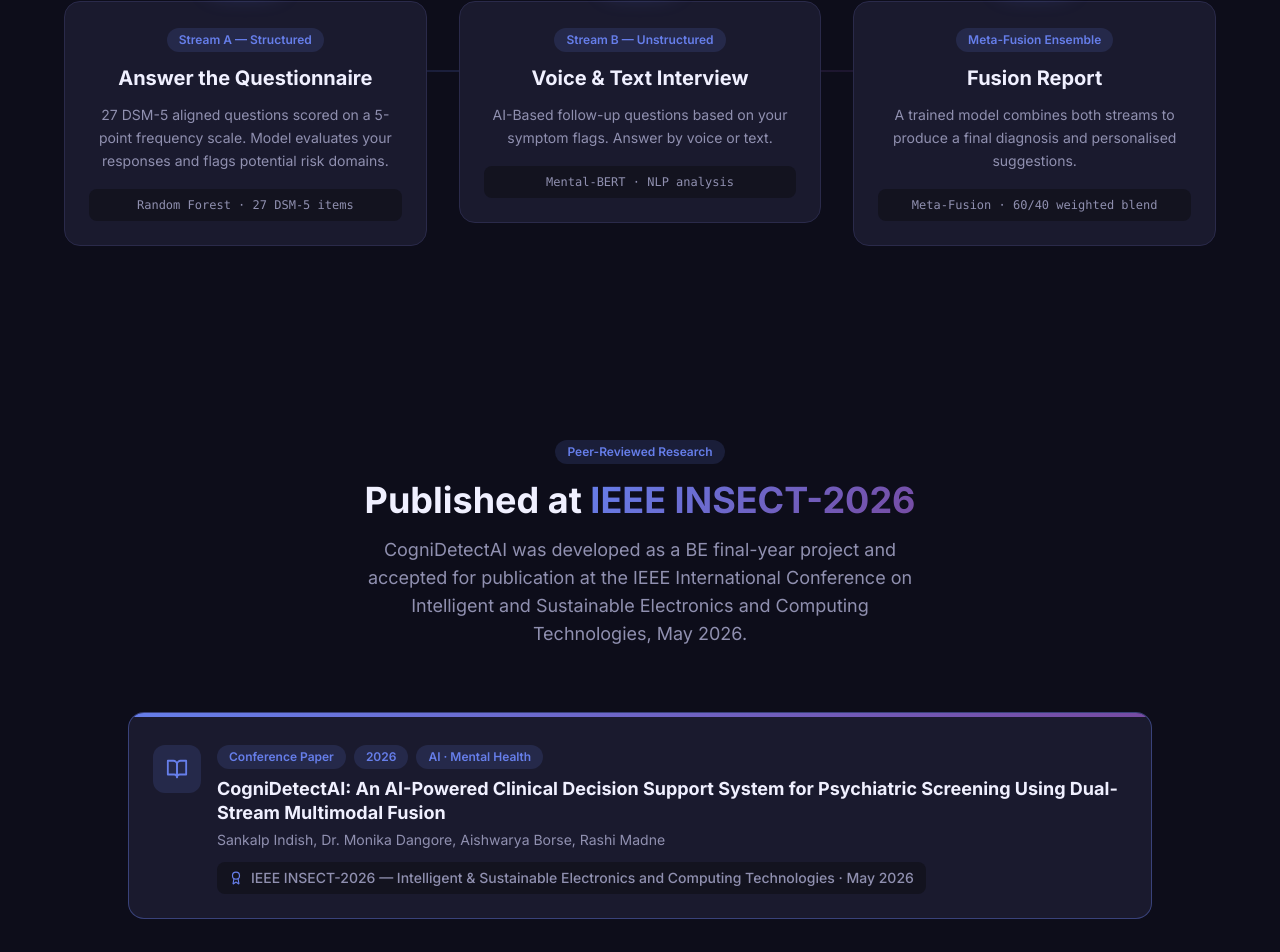
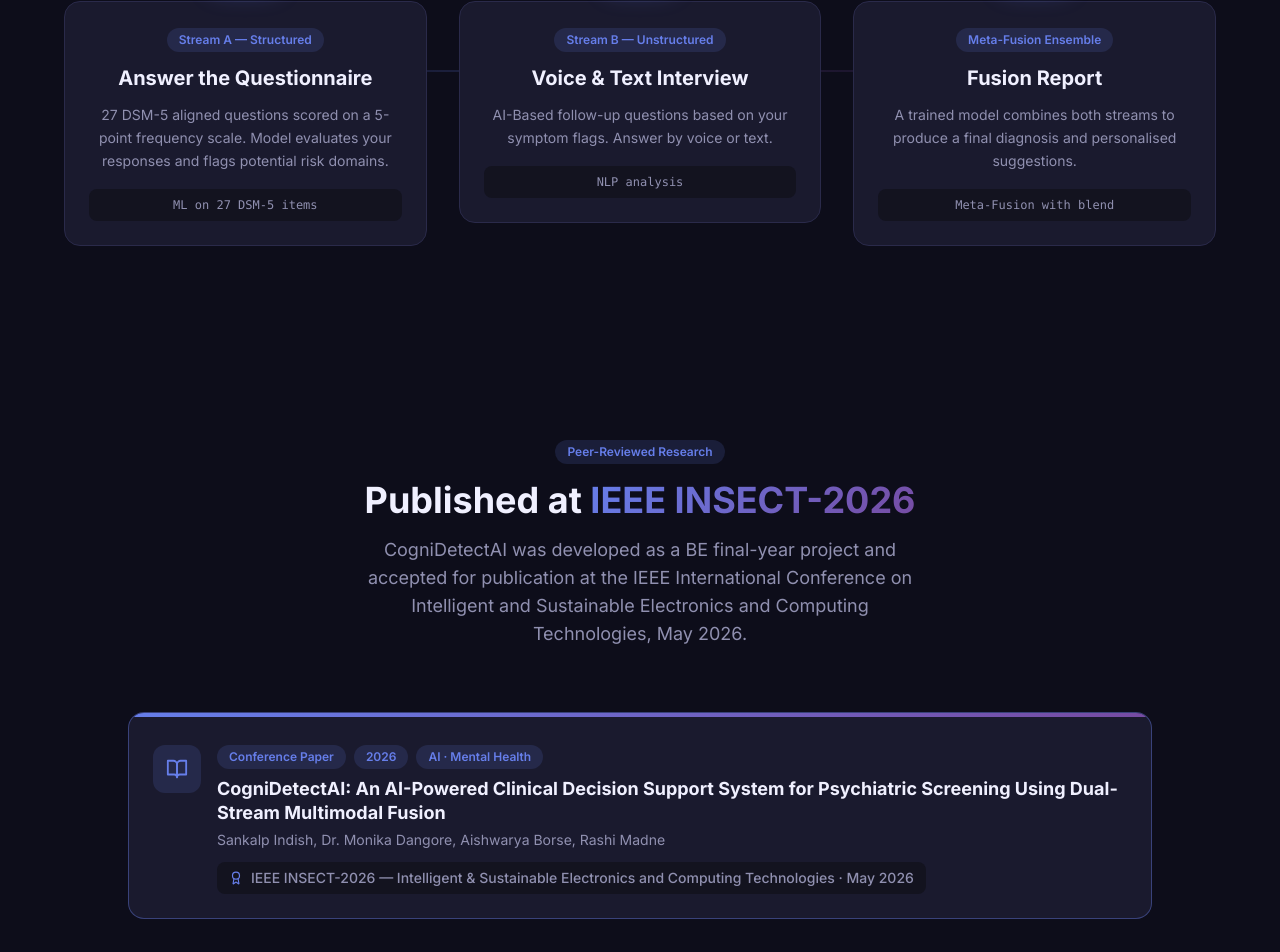
Before and after one commit to DevelopingGod/cognidetect-frontend, a Next.js app: page / in a window 1280 px wide. Shown: the part 2082-3034 px from the top of the page. Built offline with nearby package versions, Linux system fonts and the light colour scheme.

Commit message:
Update detail descriptions in HowItWorks component

```diff
--- a/components/landing/HowItWorks.tsx
+++ b/components/landing/HowItWorks.tsx
@@ -9,7 +9,7 @@
     title: "Answer the Questionnaire",
     subtitle: "Stream A — Structured",
     desc: "27 DSM-5 aligned questions scored on a 5-point frequency scale. Model evaluates your responses and flags potential risk domains.",
-    detail: "Random Forest · 27 DSM-5 items",
+    detail: "ML on 27 DSM-5 items",
   },
   {
     number: "02",
@@ -17,7 +17,7 @@
     title: "Voice & Text Interview",
     subtitle: "Stream B — Unstructured",
     desc: "AI-Based follow-up questions based on your symptom flags. Answer by voice or text.",
-    detail: "Mental-BERT · NLP analysis",
+    detail: "NLP analysis",
   },
   {
     number: "03",
@@ -25,7 +25,7 @@
     title: "Fusion Report",
     subtitle: "Meta-Fusion Ensemble",
     desc: "A trained model combines both streams to produce a final diagnosis and personalised suggestions.",
-    detail: "Meta-Fusion · 60/40 weighted blend",
+    detail: "Meta-Fusion with blend",
   },
 ];
 
```
